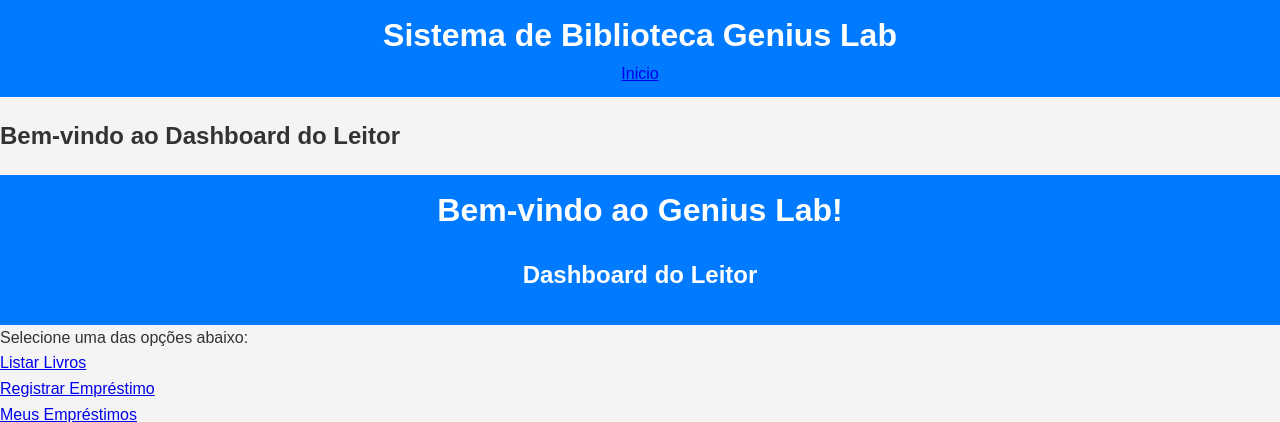
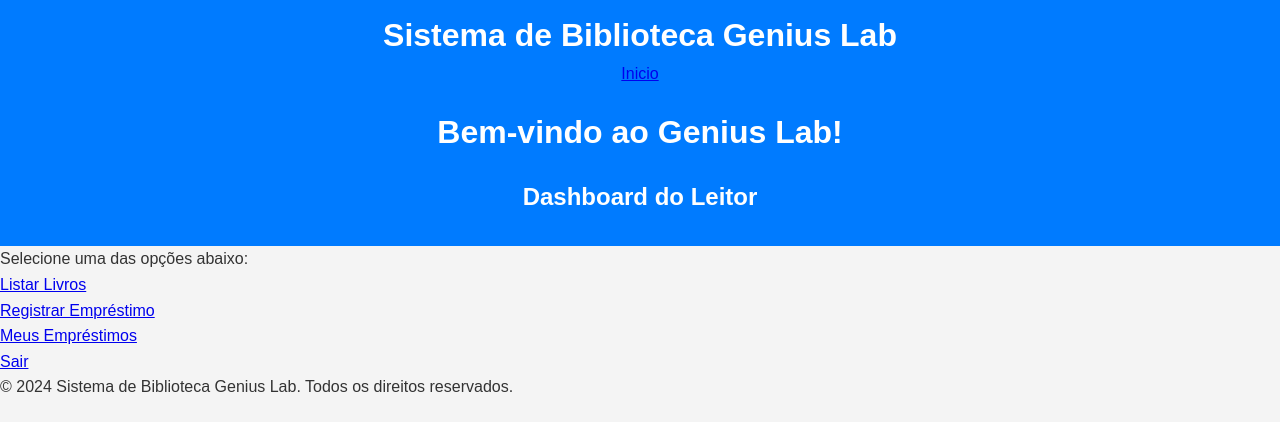
Before and after one commit to allandlm/geniuslab, a Django app: page /leitor/ in a window 1280 px wide. Shown: the top 422 px of the page. Run offline with Django 5.2, Linux system fonts and the light colour scheme; the visitor is signed in with stand-in values (Sample User, id 1).

Commit message:
Added login to admin and reader

```diff
--- a/templates/reader_dashboard.html
+++ b/templates/reader_dashboard.html
@@ -1,9 +1,6 @@
 {% extends "base.html" %}
 
-{% block title %}Dashboard Leitor{% endblock %}
-
 {% block content %}
-<h2>Bem-vindo ao Dashboard do Leitor</h2>
 <header>
     <h1>Bem-vindo ao Genius Lab!</h1>
     <h2>Dashboard do Leitor</h2>
--- a/users/views.py
+++ b/users/views.py
@@ -20,9 +20,9 @@
         if user is not None:
             login(request, user)
             if user.user_type == User.ADMIN:
-                return redirect('admin_dashboard.html')
+                return redirect('admin_dashboard')
             else:
-                return redirect('reader_dashboard.html')
+                return redirect('reader_dashboard')
         else:
             messages.error(request, "Email ou senha incorretos.")
             return redirect('login')
```
Also changed, not shown: templates/login.html (+7 -0 lines).
